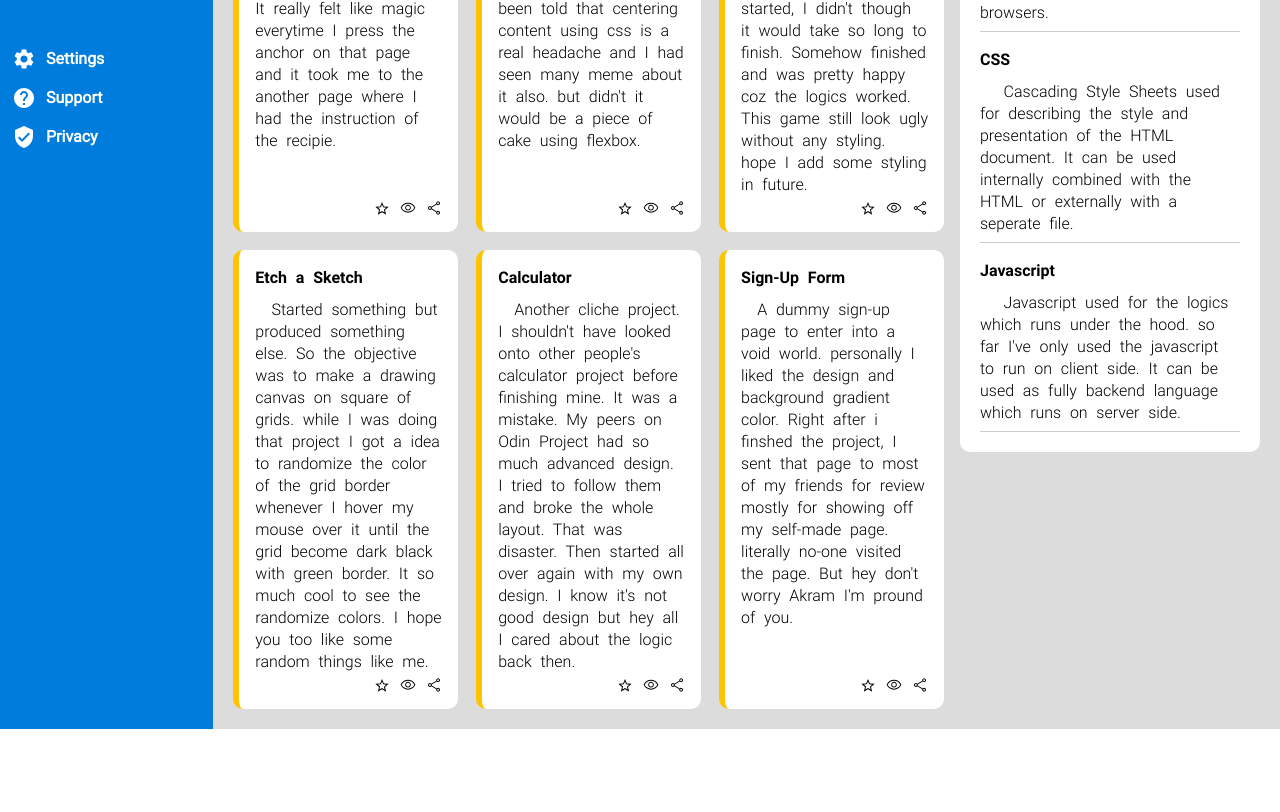
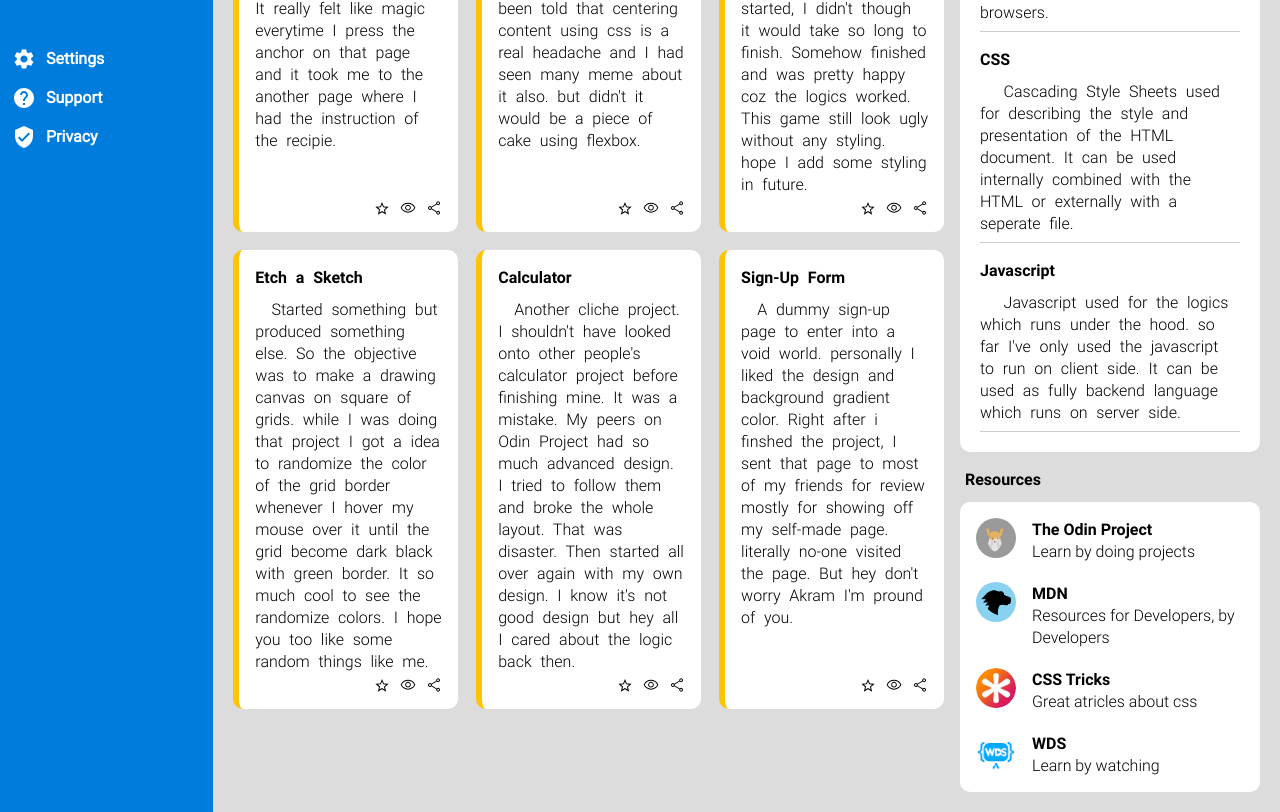
Before and after one commit to Dark-WizZ/admin-dashboard, a plain HTML site: page index.html in a window 1280 px wide. Shown: the part 299-1111 px from the top of the page. Before the commit the page ends 1028 px from the top, so only its background shows below. Drawn offline with Linux system fonts and the light colour scheme.

Commit message:
Add resources layout

```diff
--- a/index.html
+++ b/index.html
@@ -208,14 +208,41 @@
         </div>
       </div>
     </div>
-    <!-- <div class="trending">
+    <div class="resources">
       <div class="heading">
-        Trending
+        Resources
       </div>
       <div class="content">
-
+        <div class="list">
+          <img src="img/odin.svg" alt="odin logo" class="logo">
+          <div class="info">
+            <a href="https://www.theodinproject.com/" target="_blank" class="link">The Odin Project</a>
+            <div class="about">Learn by doing projects</div>
+          </div>
+        </div>
+        <div class="list">
+          <img src="img/mdn.png" alt="mdn logo" class="logo">
+          <div class="info">
+            <a href="https://developer.mozilla.org/en-US/" target="_blank" class="link">MDN</a>
+            <div class="about">Resources for Developers, by Developers</div>
+          </div>
+        </div>
+        <div class="list">
+          <img src="img/css-tricks.jpg" alt="css tricks logo" class="logo">
+          <div class="info">
+            <a href="https://css-tricks.com/" target="_blank" class="link">CSS Tricks</a>
+            <div class="about">Great atricles about css</div>
+          </div>
+        </div>
+        <div class="list">
+          <img src="img/wds.jpg" alt="wds logo" class="logo">
+          <div class="info">
+            <a href="https://www.youtube.com/c/WebDevSimplified/about" target="_blank" class="link">WDS</a>
+            <div class="about">Learn by watching</div>
+          </div>
+        </div>
       </div>
-    </div> -->
+    </div>
   </div>
 </body>
 </html>
--- a/style.css
+++ b/style.css
@@ -162,9 +162,10 @@ body{
   margin-bottom: 16px;
 }
 
-.trending{
+.resources{
   grid-column: 2;
   grid-row: 2;
+  display: grid;
 }
 
 .title{
@@ -180,9 +181,37 @@ body{
   font-family: 'robotolight';
   word-spacing: 0.3em;
 }
-.info::after{
+.information .info::after{
   content: '';
   display: block;
   border-bottom: 1px solid #ccc;
   padding-top: 0.5em;
 }
+img[alt='odin logo']{
+  background-color: rgb(154, 154, 154);
+}
+.resources img{
+  width: 40px;
+  height: 40px;
+  border-radius: 360px;
+}
+.resources .content{
+  border-radius: 10px;
+  padding: 16px;
+  background-color: white;
+  display: grid;
+  gap: 20px;
+}
+.resources .list{
+  display: grid;
+  grid-template-columns: auto 1fr;
+  gap: 16px;
+}
+.resources .link{
+  color: black;
+  font-family: 'robotobold';
+  text-decoration: none;
+}
+.resources .info{
+  font-family: 'robotolight';
+}
```
Also changed, not shown: img/css-tricks.jpg (added), img/mdn.png (added), img/odin.svg (added), img/wds.jpg (added), img/web-bos.jpg (added).
